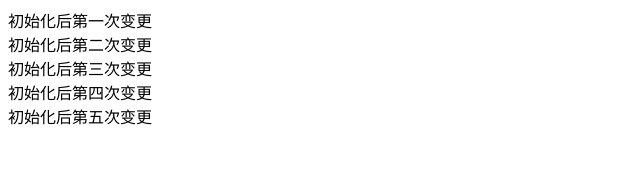
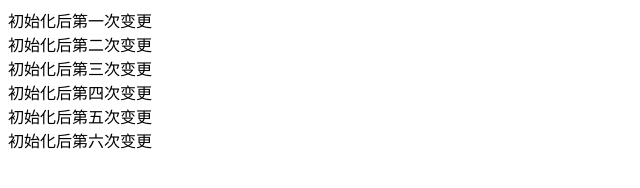
Before and after one commit to Popxie/commit-pro, a website: page index.html in a window 1280 px wide. Shown: the whole page, without its empty margins (0-640 px from the left). Drawn offline with Linux system fonts and the light colour scheme.

Commit message:
feat(07-17): 第六次更改
更改dom模拟第六次更改

```diff
--- a/index.html
+++ b/index.html
@@ -3,7 +3,7 @@
  * @Author: xiehuaqiang
  * @FilePath: \commit-pro\index.html
  * @Date: 2021-07-13 23:08:18
- * @LastEditTime: 2021-07-14 00:39:33
+ * @LastEditTime: 2021-07-14 00:40:34
 -->
 <!DOCTYPE html>
 <html lang="en">
@@ -19,5 +19,6 @@
   <div>初始化后第三次变更</div>
   <div>初始化后第四次变更</div>
   <div>初始化后第五次变更</div>
+  <div>初始化后第六次变更</div>
 </body>
 </html>
--- a/package.json
+++ b/package.json
@@ -1,6 +1,6 @@
 {
   "name": "commit-pro",
-  "version": "1.3.2.",
+  "version": "1.3.3.",
   "description": "",
   "main": "index.js",
   "scripts": {
```
